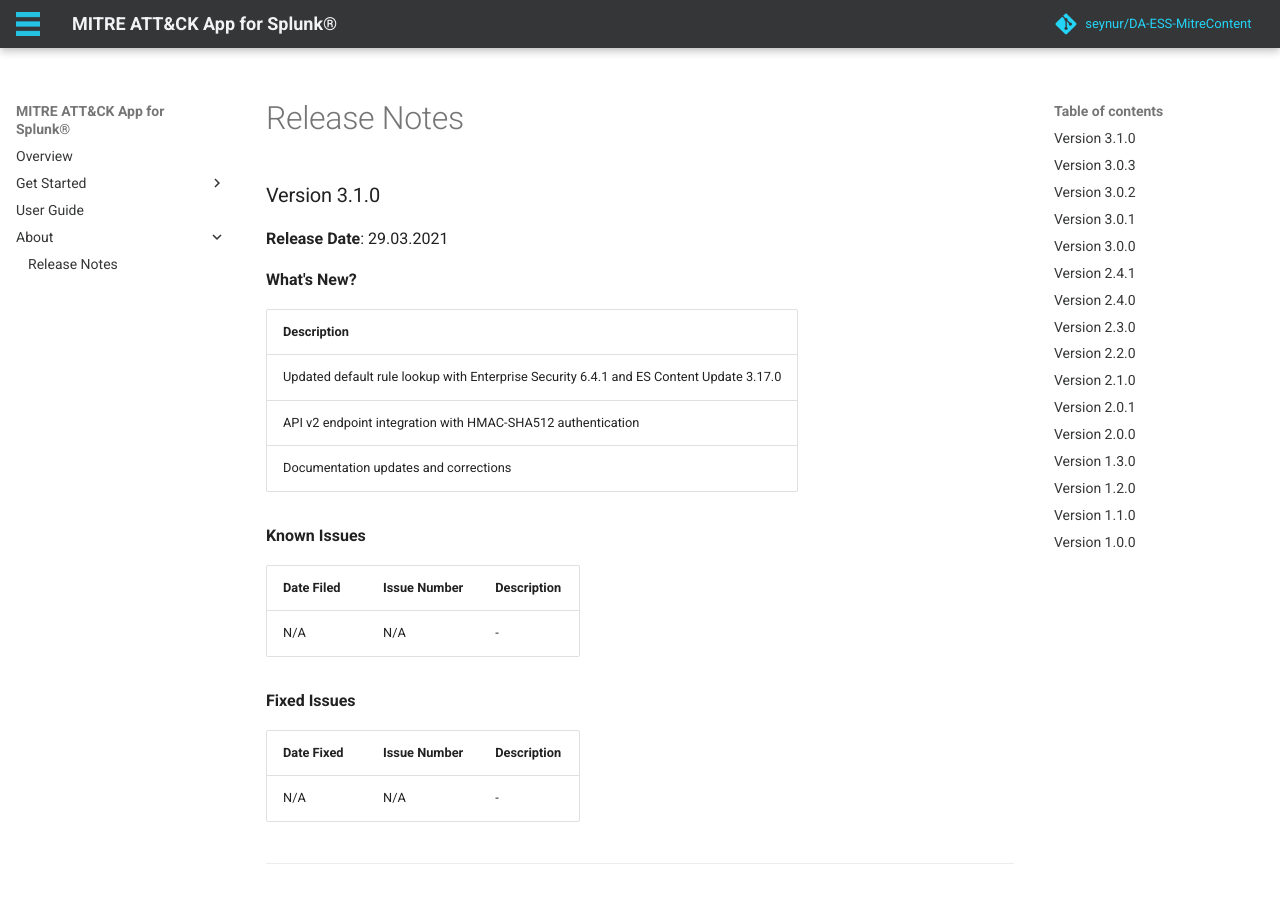
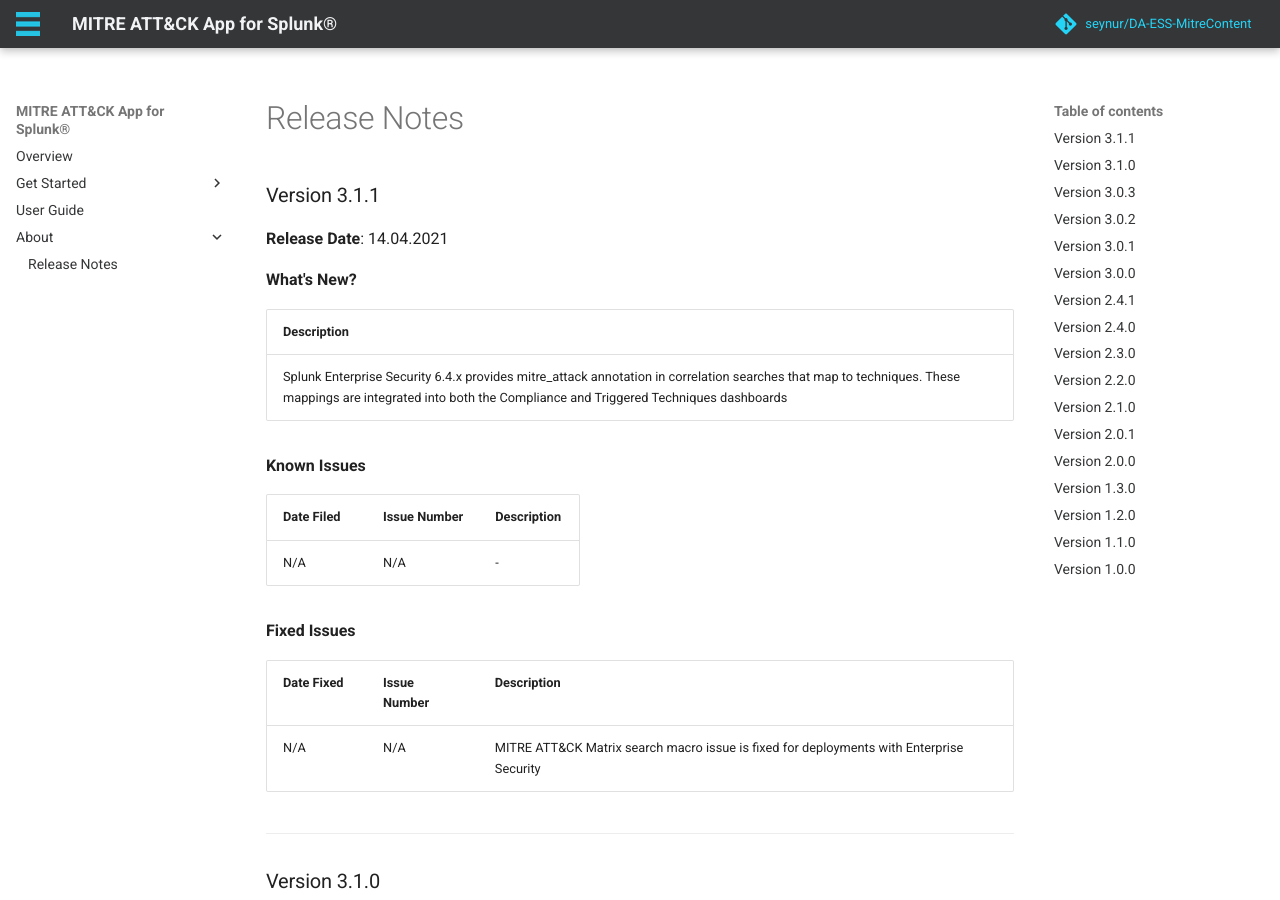
Before and after one commit to Oykucann/mitre-app-for-splunk-docs, an MkDocs documentation site: the page built from docs/release_notes.md, in a window 1280 px wide and 900 px high. Built offline with MkDocs 1.6.1 and Material for MkDocs 9.7.7, drawn with Linux system fonts in a browser that asks for light colours; comment, search, counter and statistics services are not loaded; the version menu is left out.

Commit message:
add v3.1.1

```diff
--- a/docs/release_notes.md
+++ b/docs/release_notes.md
@@ -1,7 +1,31 @@
 ---
 title: Release Notes
 layout: documentation
-latest_version: 3.1.0
+latest_version: 3.1.1
+---
+
+### Version 3.1.1
+**Release Date**: 14.04.2021
+
+**What's New?**
+
+| Description
+| --------------
+|Splunk Enterprise Security 6.4.x provides mitre_attack annotation in correlation searches that map to techniques. These mappings are integrated into both the Compliance and Triggered Techniques dashboards
+
+**Known Issues**
+
+| Date Filed    | Issue Number      | Description |
+| ------------- | ----------------  | ----------------------
+| N/A    | N/A          | -
+
+
+**Fixed Issues**
+
+| Date Fixed    | Issue Number      | Description |
+| ------------- | ----------------  | ----------------------
+| N/A    | N/A	          | MITRE ATT&CK Matrix search macro issue is fixed for deployments with Enterprise Security
+
 ---
 
 ### Version 3.1.0
--- a/mkdocs.yml
+++ b/mkdocs.yml
@@ -50,7 +50,7 @@
     - icon: fontawesome/brands/twitter
       link: https://twitter.com/seynur
   generator: false
-  current_version: 3.0.3
+  current_version: 3.1.0
   version:
     provider: mike
 
```
Also changed, not shown: docs/user_guide.md (+44 -5 lines), docs/assets/img/contentmanagement1.png (added), docs/assets/img/contentmanagement2.png (added), docs/assets/img/contentmanagement3.png (added), docs/assets/img/contentmanagement4.png (added), docs/assets/img/contentmanagement5.png (added).
